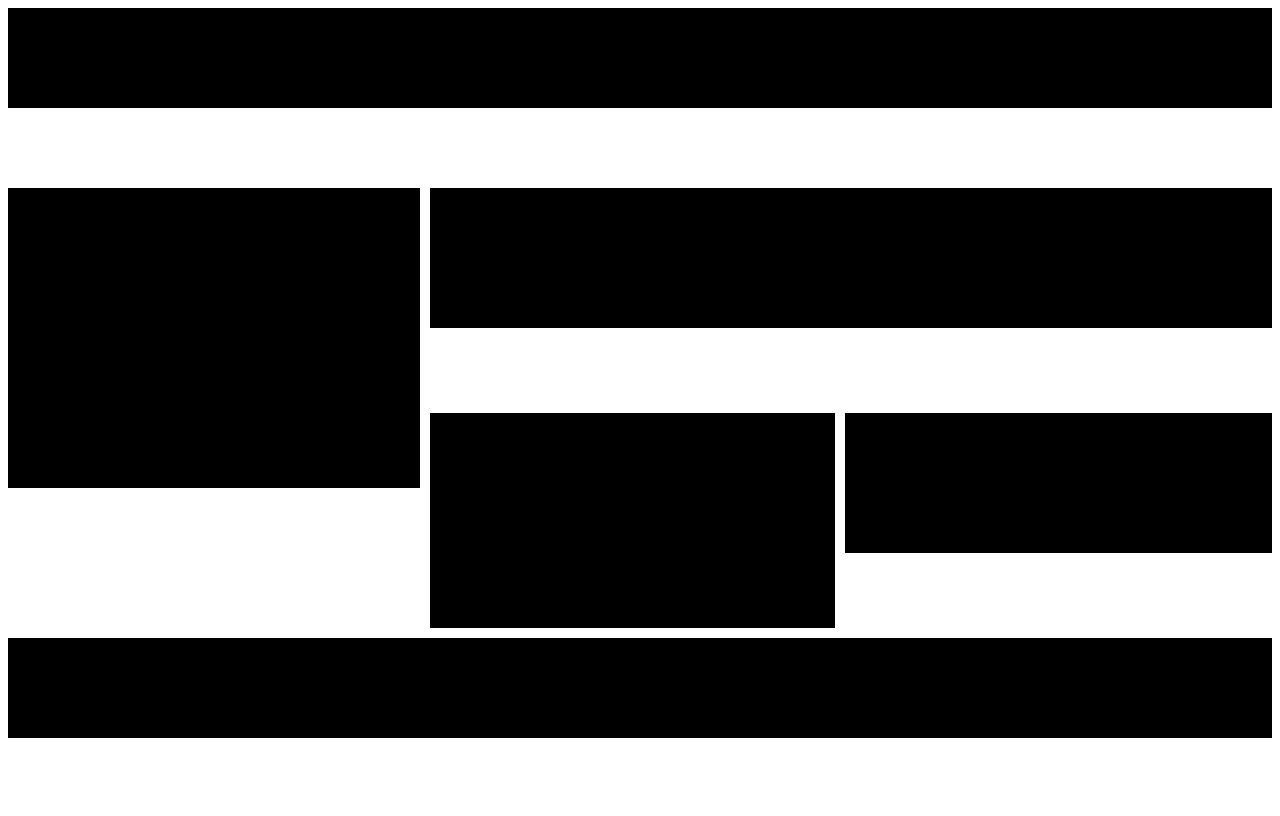
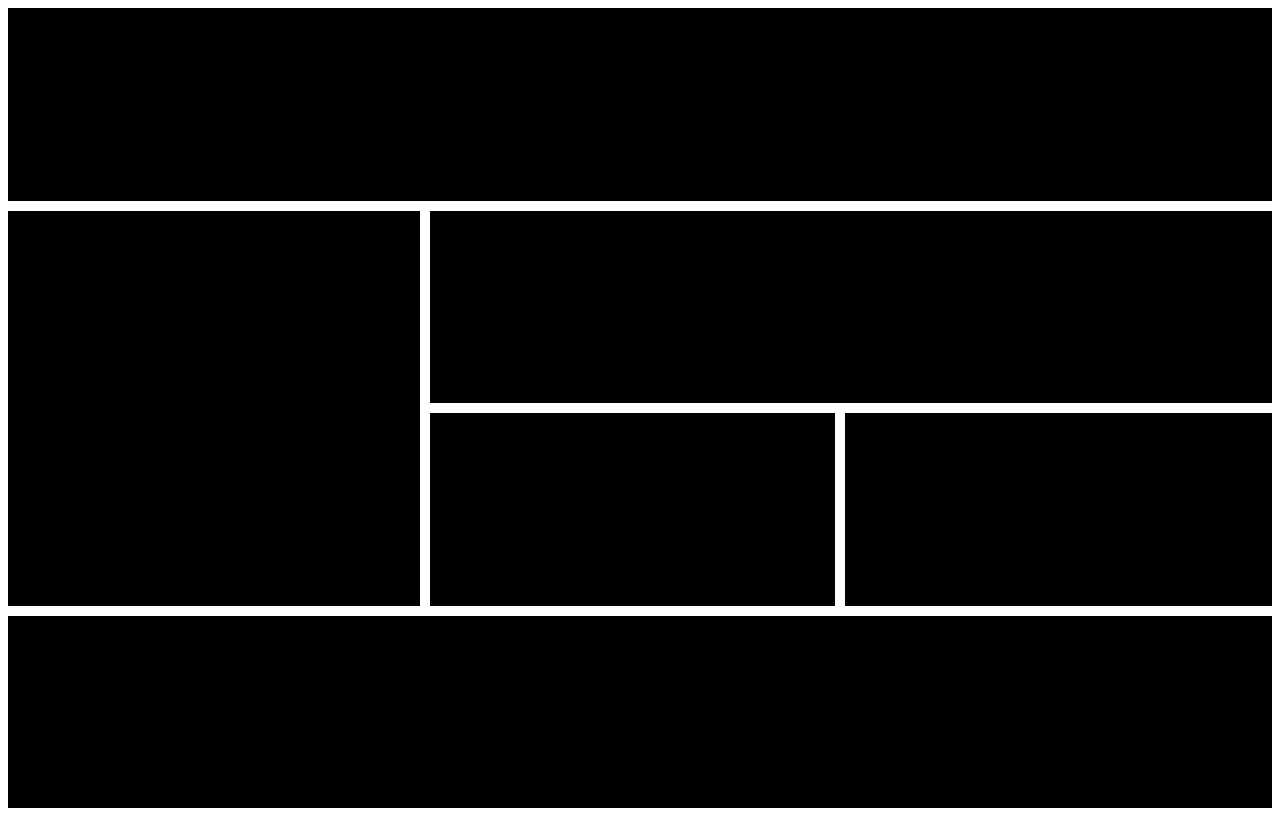
Before and after one commit to sergelen020/sergelen, a plain HTML site: page grid.html in a window 1280 px wide. Drawn offline with Linux system fonts and the light colour scheme.

Commit message:
Update grid.css

```diff
--- a/grid.css
+++ b/grid.css
@@ -13,9 +13,9 @@
 .item {
     background-color: black;
 }
-.item1 { grid-area: header; height: 100px; }
-.item2 { grid-area: sidebar; height: 300px;}
-.item3 { grid-area: cont1; height: 140px; width: 100%;}
-.item4 { grid-area: cont2; height: 140px; width: 100%}
-.item4 { grid-area: cont3; height: 140px; width: 100%}
-.item5 { grid-area: footer; height: 100px;}
+.item1 { grid-area: header; }
+.item2 { grid-area: sidebar;}
+.item3 { grid-area: cont1;}
+.item4 { grid-area: cont2;}
+.item4 { grid-area: cont3;}
+.item5 { grid-area: footer;}
```
